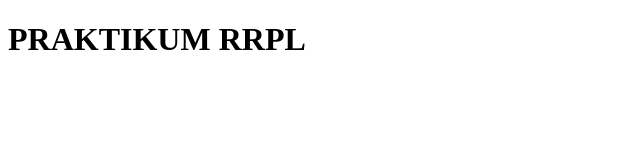
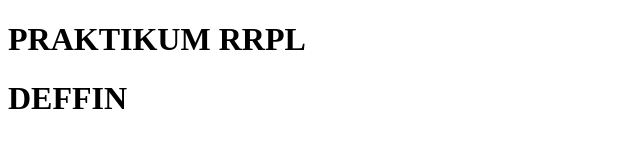
Before and after one commit to deffin890/PraktikumRPL, a plain HTML site: page index.html in a window 1280 px wide. Shown: the whole page, without its empty margins (0-640 px from the left). Drawn offline with Linux system fonts and the light colour scheme.

Commit message:
nambahin

```diff
--- a/index.html
+++ b/index.html
@@ -5,6 +5,6 @@
 </head>
 <body>
 	<h1>PRAKTIKUM RRPL</h1>
-
+	<h1>DEFFIN</h1>
 </body>
 </html>
```
